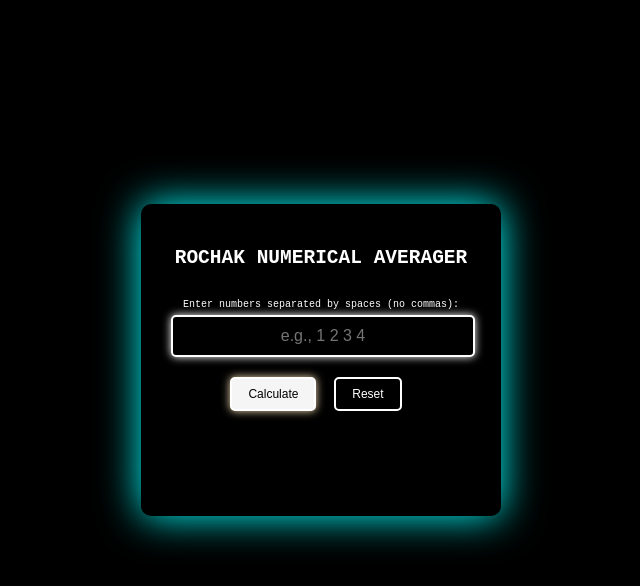
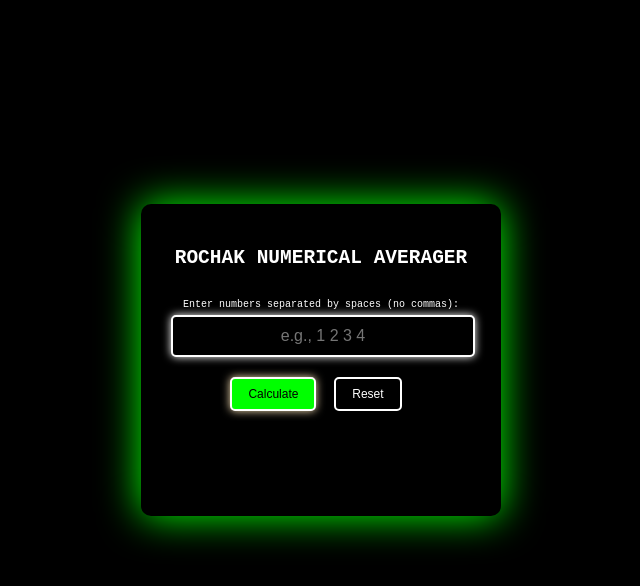
Before and after one commit to rochakkadel/file, a plain HTML site: page index.html in a window 1280 px wide. In both pictures the pointer is over the button "Calculate". Shown: the whole page, without its empty margins (319-959 px from the left). Drawn offline with Linux system fonts and the light colour scheme.

Commit message:
Update style.css

```diff
--- a/style.css
+++ b/style.css
@@ -17,7 +17,7 @@ body {
    padding: 30px;
    border-radius: 10px;
    max-width: 300px;
-   box-shadow: 0px 0px 40px cyan;
+   box-shadow: 0px 0px 40px lime;
    margin: 0 auto;
 }
 
@@ -63,7 +63,7 @@ button {
 }
 
 button:hover {
-   background-color: whitesmoke;
+   background-color: lime;
    color: black;
 }
 
```
